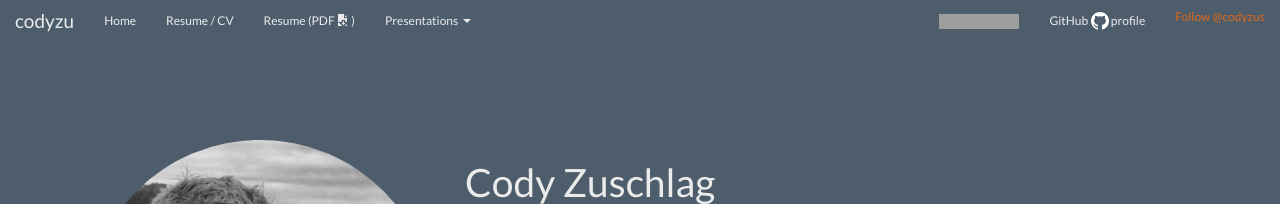
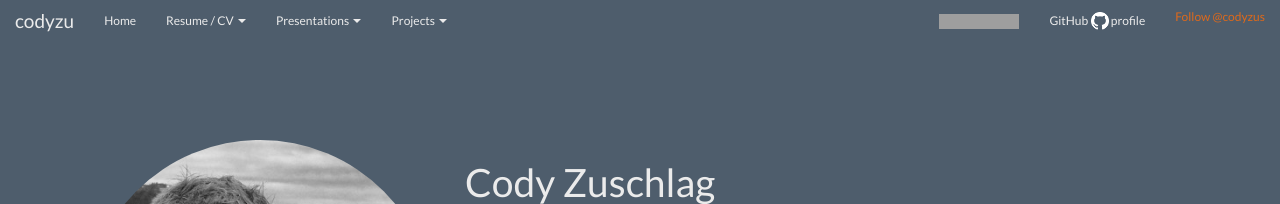
Before and after one commit to codyzu/codyzu.github.io, a Jekyll site: the page built from index.html, in a window 1280 px wide. Shown: the top 204 px of the page. Built offline with Jekyll 4.4.1, drawn with Linux system fonts in a browser that asks for light colours; nearby versions of some CDN libraries; comment, search, counter and statistics services are not loaded; grey boxes are pictures that could not be loaded.

Commit message:
add projects to nav bar, changed to static navbar items

```diff
--- /dev/null
+++ b/_data/projects.yml
@@ -0,0 +1,2 @@
+- name: jasql
+  url: https://codyzu.github.io/jasql
--- a/_includes/header.html
+++ b/_includes/header.html
@@ -14,26 +14,40 @@
     <!-- Collect the nav links, forms, and other content for toggling -->
     <div class="collapse navbar-collapse" id="bs-example-navbar-collapse-1">
       <ul class="nav navbar-nav">
-        {% for my_page in site.pages %}
-          {% if my_page.title and my_page.in_menu %}
-          <li {% if page == my_page %}class="active"{% endif %}>
-            <a href="{{ my_page.url | prepend: site.baseurl }}">{{ my_page.title }}{% if page == my_page %}<span class="sr-only">(current)</span>{% endif %}</a>
-          </li>
-          {% endif %}
-        {% endfor %}
         <li>
-          <a href="{{ site.baseurl }}/Cody_Zuschlag_CV_2016_en.pdf">
-            Resume (PDF
-            <span class="glyphicon glyphicon-save-file" aria-hidden="true"></span>
-            <span class="sr-only">File</span>)
-          </a>
+          <a href="{{ site.baseurl }}/index">Home</a>
+        </li>
+        <li class="dropdown">
+          <a href="#" class="dropdown-toggle" data-toggle="dropdown" role="button" aria-haspopup="true" aria-expanded="false">Resume / CV <span class="caret"></span></a>
+          <ul class="dropdown-menu">
+            <li>
+              <a href="{{ site.baseurl }}/resume">online version</a>
+            </li>
+            <li>
+              <a href="{{ site.baseurl }}/Cody_Zuschlag_CV_2016_en.pdf">
+                PDF version
+                <span class="glyphicon glyphicon-save-file" aria-hidden="true"></span>
+                <span class="sr-only">File</span>
+              </a>
+            </li>
+          </ul>
         </li>
         <li class="dropdown">
           <a href="#" class="dropdown-toggle" data-toggle="dropdown" role="button" aria-haspopup="true" aria-expanded="false">Presentations <span class="caret"></span></a>
           <ul class="dropdown-menu">
             {% for presentation in site.data.presentations %}
             <li>
-              <a href="{{ presentation.url | prepend: site.baseurl }}">{{presentation.name}}</a>
+              <a href="{{ presentation.url | prepend: site.baseurl }}">{{ presentation.name }}</a>
+            </li>
+            {% endfor %}
+          </ul>
+        </li>
+        <li class="dropdown">
+          <a href="#" class="dropdown-toggle" data-toggle="dropdown" role="button" aria-haspopup="true" aria-expanded="false">Projects <span class="caret"></span></a>
+          <ul class="dropdown-menu">
+            {% for project in site.data.projects %}
+            <li>
+              <a href="{{ project.url }}">{{ project.name }}</a>
             </li>
             {% endfor %}
           </ul>
--- a/index.html
+++ b/index.html
@@ -1,7 +1,6 @@
 ---
 layout: splash
 title: Home
-in_menu: true
 ---
 <div class="splash">
   <div class="container">
--- a/resume.html
+++ b/resume.html
@@ -1,7 +1,6 @@
 ---
 layout: default
 title: Resume / CV
-in_menu: true
 ---
 <div class="row">
   <div class="col-md-12">
```
